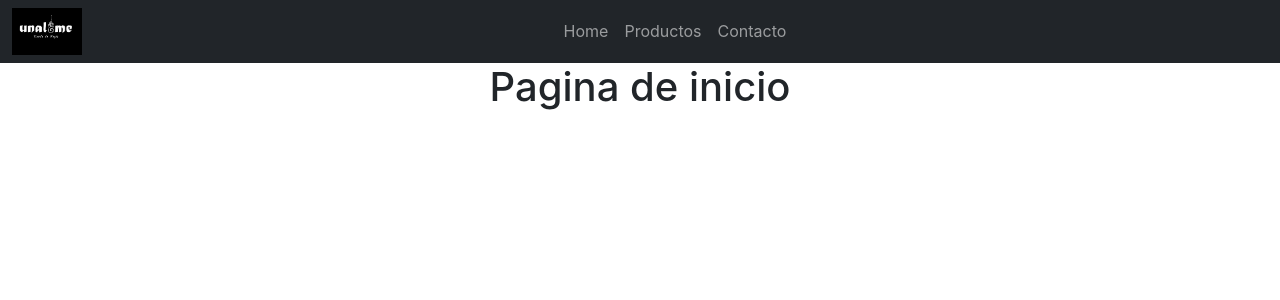
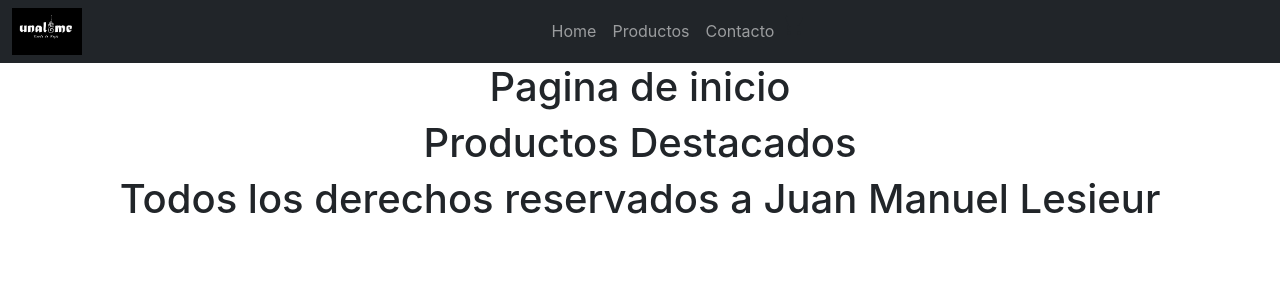
Before and after one commit to juanlesieur/ReactJS, a React (Create React App) app: page / in a window 1280 px wide. Shown: the top 300 px of the page. Built offline with nearby package versions, Linux system fonts and the light colour scheme.

Commit message:
Create components Cartwidget and ItemListContainer

```diff
--- a/package.json
+++ b/package.json
@@ -3,6 +3,10 @@
   "version": "0.1.0",
   "private": true,
   "dependencies": {
+    "@emotion/react": "^11.7.1",
+    "@emotion/styled": "^11.6.0",
+    "@mui/icons-material": "^5.3.1",
+    "@mui/material": "^5.4.0",
     "@testing-library/jest-dom": "^5.16.1",
     "@testing-library/react": "^12.1.2",
     "@testing-library/user-event": "^13.5.0",
--- a/src/App.js
+++ b/src/App.js
@@ -2,6 +2,8 @@
 import { BrowserRouter as Router, Switch, Route} from 'react-router-dom'
 import Navbar from './components/navegacion/Navbar.js';
 import Inicio from './components/paginas/Inicio.js';
+import Footer from './components/navegacion/Footer';
+import ItemListContainer from './components/ItemListContainer';
 
 
 function App() {
@@ -11,9 +13,10 @@
 
     <Router>
       <Navbar/>
-      <h1>Pagina de inicio</h1>
+      <Inicio/>
     </Router>
-
+    <ItemListContainer/>
+    <Footer/>
     </div>
   );
 }
--- /dev/null
+++ b/src/components/Cartwidget.js
@@ -0,0 +1,13 @@
+import React from 'react';
+import ShoppingCartIcon from '@mui/icons-material/ShoppingCart';
+
+
+const Cartwidget = () => {
+  return (
+  <div>
+    <ShoppingCartIcon color="white"/>
+  </div>
+  )
+};
+
+export default Cartwidget;
--- /dev/null
+++ b/src/components/ItemListContainer.js
@@ -0,0 +1,13 @@
+import React from 'react';
+
+const ItemListContainer = () => {
+  return (
+
+  <div>
+
+      <h1>Productos Destacados</h1>
+  </div>
+  )
+};
+
+export default ItemListContainer;
--- /dev/null
+++ b/src/components/navegacion/Footer.js
@@ -0,0 +1,11 @@
+import React from 'react';
+
+const Footer = () => {
+  return (
+  <div className='footer-container'>
+      <h1>Todos los derechos reservados a Juan Manuel Lesieur</h1>
+  </div>
+  )
+};
+
+export default Footer;
--- a/src/components/navegacion/Navbar.js
+++ b/src/components/navegacion/Navbar.js
@@ -1,5 +1,6 @@
 import React from 'react';
 import {Link} from 'react-router-dom';
+import Cartwidget from '../Cartwidget';
 
 const navbar = () => {
   return (
@@ -23,6 +24,9 @@
         <li className="nav-item mx-auto">
           <Link className="nav-link" to='/Contacto'>Contacto</Link>
         </li>
+        <li>
+          <Cartwidget/>
+        </li>
       </ul>
     </div>
   </div>
```
Also changed, not shown: src/components/paginas/Contacto.js (deleted), src/components/paginas/Productos.js (deleted), 1 other file (tests, documents, lock files or other folders).
